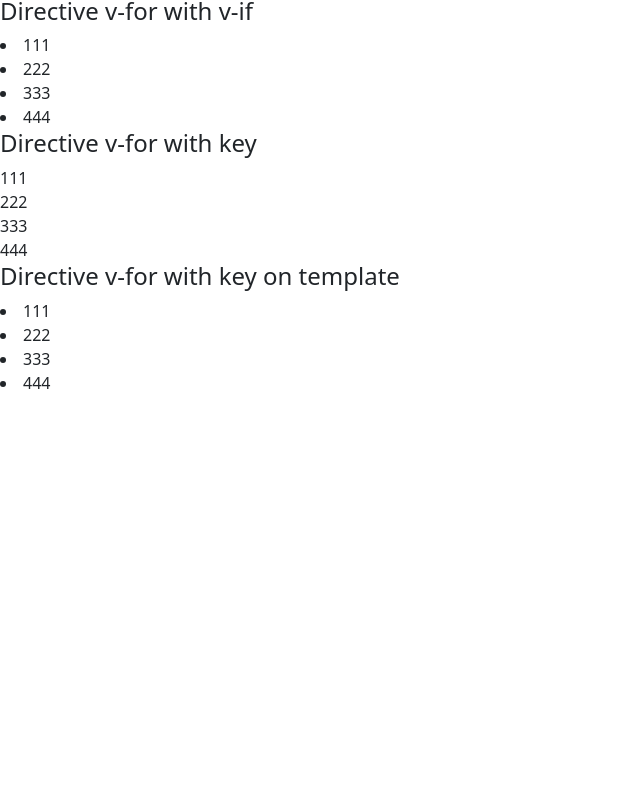
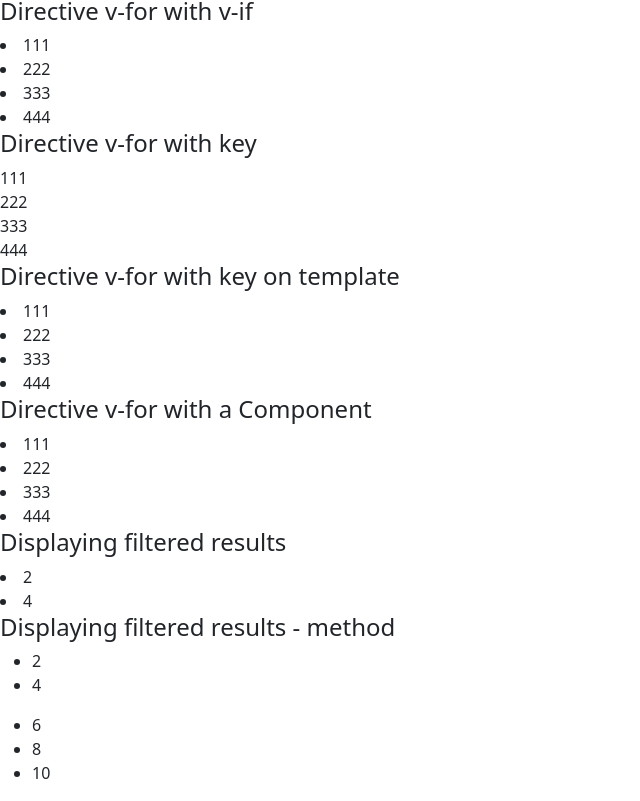
Before and after one commit to ljh9/VueExercises, a Vue app: page / in a window 1280 px wide. Shown: the part 1133-1934 px from the top of the page, without its empty margins (0-640 px from the left). Before the commit the page ends 1528 px from the top, so only its background shows below. Built offline with nearby package versions, Linux system fonts and the light colour scheme.

Commit message:
DirectiveVForMethod

```diff
--- /dev/null
+++ b/src/views/Exercise02/DirectiveVForMethod.vue
@@ -0,0 +1,22 @@
+<script>
+export default {
+    data() {
+        return {
+            sets: [[ 1, 2, 3, 4, 5 ], [6, 7, 8, 9, 10]]
+        }
+    },
+    methods: {
+        even(numbers) {
+            return numbers.filter(number => number % 2 === 0)
+        }
+    }
+}
+</script>
+
+<template>
+    <div class="exercise">
+        <ul v-for="numbers in sets" v-bind:key="numbers">
+            <li v-for="n in even(numbers)" v-bind:key="n">{{ n }}</li>
+        </ul>
+    </div>
+</template>
--- a/src/views/Exercise02/ExerciseTest02.vue
+++ b/src/views/Exercise02/ExerciseTest02.vue
@@ -11,6 +11,9 @@ import DirectiveVForTemplate from './DirectiveVForTemplate.vue'
 import DirectiveVForWithVIf from './DirectiveVForWithVIf.vue'
 import DirectiveVForKey from './DirectiveVForKey.vue'
 import DirectiveVForKeyOnTemplate from './DirectiveVForKeyOnTemplate.vue'
+import DirectiveVForComponent from './DirectiveVForComponent.vue'
+import DirectiveVForComputed from './DirectiveVForComputed.vue'
+import DirectiveVForMethod from './DirectiveVForMethod.vue'
 </script>
 
 <template>
@@ -40,5 +43,11 @@ import DirectiveVForKeyOnTemplate from './DirectiveVForKeyOnTemplate.vue'
         <DirectiveVForKey />
         <h4>Directive v-for with key on template</h4>
         <DirectiveVForKeyOnTemplate />
+        <h4>Directive v-for with a Component</h4>
+        <DirectiveVForComponent />
+        <h4>Displaying filtered results</h4>
+        <DirectiveVForComputed />
+        <h4>Displaying filtered results - method</h4>
+        <DirectiveVForMethod />
     </div>
 </template>
```
